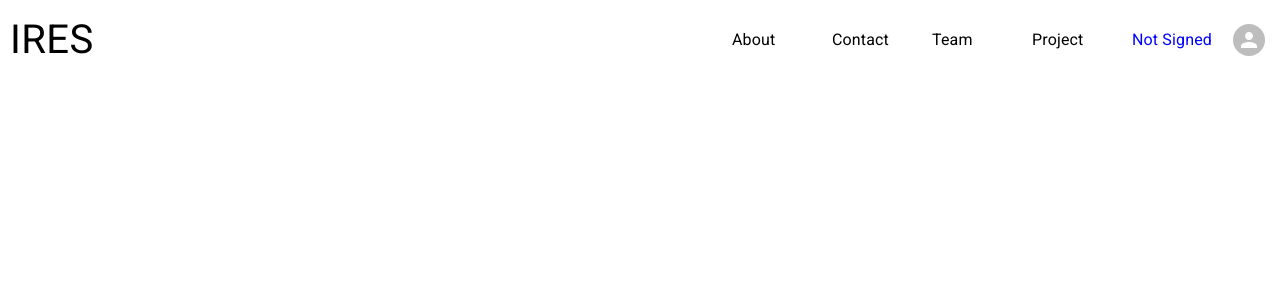
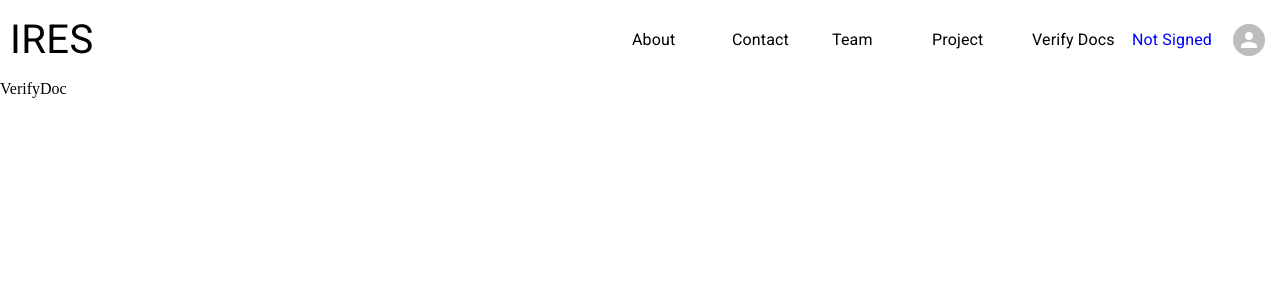
Before and after one commit to harshgupta20/i-r-e-s, a React (Create React App) app: page /verify-docs in a window 1280 px wide. Shown: the top 300 px of the page. Built offline with nearby package versions, Linux system fonts and the light colour scheme; no server answers.

Commit message:
Verify Docs file created

```diff
--- a/src/App.jsx
+++ b/src/App.jsx
@@ -16,6 +16,7 @@ import {auth} from "./config/Firebase";
 import { useAuthState } from 'react-firebase-hooks/auth';
 
 import { createTheme, ThemeProvider } from '@mui/material/styles';
+import VerifyDoc from './pages/VerifyDoc';
 
 
 const App = () => {
@@ -51,6 +52,7 @@ const App = () => {
             <Route path="/" element={<Home />} />
             <Route path="/about" element={<About />} />
             <Route path="/contact" element={<Contact />} />
+            <Route path="/verify-docs" element={<VerifyDoc />} />
             <Route path="/team" element={<Team />} />
             <Route path="/project" element={<Project />} />
             <Route path='my-account' element={user ? <MyAccount /> : <Navigate to='/'/>}>
--- a/src/components/Navbar.jsx
+++ b/src/components/Navbar.jsx
@@ -101,6 +101,9 @@ export default function Navbar() {
     </Link>
     <Link  style={{textDecoration:'none', color:'black'}}  to="project">
           <Typography sx={{ minWidth: 100 }}>Project</Typography>
+    </Link>
+    <Link  style={{textDecoration:'none', color:'black'}}  to="verify-docs">
+          <Typography sx={{ minWidth: 100 }}>Verify Docs</Typography>
     </Link>
           <Typography sx={{ maxWidth: 100, color:'blue'}}>{user ? user?.displayName : "Not Signed"}</Typography>
           <Tooltip title="Account settings">
--- a/src/pages/MyAccount.jsx
+++ b/src/pages/MyAccount.jsx
@@ -1,13 +1,11 @@
 import "../styles/MyAccount.css";
 
-import { auth } from '../config/Firebase';
-import { useAuthState } from 'react-firebase-hooks/auth';
 import UserProfile from './UserProfile';
 import UploadDocs from './UploadDocs';
 import History from './History';
 import PersonalDetail from "./PersonalDetail";
 
-import React from "react"
+import React, { useEffect } from "react"
 import PropTypes from 'prop-types';
 import Tabs from '@mui/material/Tabs';
 import Tab from '@mui/material/Tab';
@@ -16,6 +14,10 @@ import Box from '@mui/material/Box';
 import Contact from "./common/Contact";
 import HelpCenter from "./HelpCenter";
 
+
+import { auth, db } from '../config/Firebase';
+import { useAuthState } from 'react-firebase-hooks/auth';
+import { doc, getDoc} from "firebase/firestore";
 
 
 function TabPanel(props) {
@@ -57,22 +59,34 @@ const MyAccount = () => {
     const [user] = useAuthState(auth);
 
     const [value, setValue] = React.useState(0);
-
     const handleChange = (event, newValue) => {
         setValue(newValue);
     };
 
 
+    // ----------------------------------------------------------------
+    var userDataVar = {};
+    const gettingUserData = async () => {
+        const userData = await getDoc(doc(db, "users", user.uid));
+        userDataVar = userData.data();
+        console.log(userDataVar);
+    }
+
+    useEffect(()=> {
+        gettingUserData();
+    },[])
+// -------------------------------------------------------------------------------
+
     return (
         <>
             <div id='ma-main'>
                 <Typography fontSize={30} textAlign='center'>Welcome {user?.displayName} &#128522;
-</Typography>
+                </Typography>
 
-                <Box style={{ margin:'20px'}}
+                <Box style={{ margin: '20px' }}
                     sx={{ flexGrow: 1, bgcolor: 'background.paper', display: 'flex', height: 624 }}
                 >
-                    <Tabs style={{ margin:'20px'}}
+                    <Tabs style={{ margin: '20px' }}
                         orientation="vertical"
                         variant="scrollable"
                         value={value}
@@ -80,31 +94,31 @@ const MyAccount = () => {
                         aria-label="Vertical tabs example"
                         sx={{ borderRight: 1, borderColor: 'divider' }}
                     >
-                        <Tab style={{ padding:'30px'}} label="Profile" {...a11yProps(0)} />
-                        <Tab style={{ padding:'30px'}} label="Upload Documents" {...a11yProps(1)} />
-                        <Tab style={{ padding:'30px'}} label="History" {...a11yProps(2)} />
-                        <Tab style={{ padding:'30px'}} label="Contact" {...a11yProps(3)} />
-                        <Tab style={{ padding:'30px'}} label="Personal Information" {...a11yProps(4)} />
-                        <Tab style={{ padding:'30px'}} label="Help Center" {...a11yProps(5)} />
+                        <Tab style={{ padding: '30px' }} label="Profile" {...a11yProps(0)} />
+                        <Tab style={{ padding: '30px' }} label="Upload Documents" {...a11yProps(1)} />
+                        <Tab style={{ padding: '30px' }} label="History" {...a11yProps(2)} />
+                        <Tab style={{ padding: '30px' }} label="Contact" {...a11yProps(3)} />
+                        <Tab style={{ padding: '30px' }} label="Personal Information" {...a11yProps(4)} />
+                        <Tab style={{ padding: '30px' }} label="Help Center" {...a11yProps(5)} />
                         {/* <Tab label="Item Seven" {...a11yProps(6)} /> */}
                     </Tabs>
-                    <TabPanel style={{ width:'100%'}} value={value} index={0}>
+                    <TabPanel style={{ width: '100%' }} value={value} index={0}>
                         <UserProfile />
                     </TabPanel>
-                    <TabPanel style={{ width:'100%'}} value={value} index={1}>
+                    <TabPanel style={{ width: '100%' }} value={value} index={1}>
                         <UploadDocs />
                     </TabPanel>
-                    <TabPanel style={{width:'100%'}} value={value} index={2}>
+                    <TabPanel style={{ width: '100%' }} value={value} index={2}>
                         <History />
                     </TabPanel>
-                    <TabPanel style={{width:'100%'}} value={value} index={3}>
-                        <Contact/>
+                    <TabPanel style={{ width: '100%' }} value={value} index={3}>
+                        <Contact />
                     </TabPanel>
-                    <TabPanel style={{width:'100%'}} value={value} index={4}>
-                        <PersonalDetail/>
+                    <TabPanel style={{ width: '100%' }} value={value} index={4}>
+                        <PersonalDetail />
                     </TabPanel>
-                    <TabPanel style={{width:'100%'}} value={value} index={5}>
-                        <HelpCenter/>
+                    <TabPanel style={{ width: '100%' }} value={value} index={5}>
+                        <HelpCenter />
                     </TabPanel>
                 </Box>
 
--- /dev/null
+++ b/src/pages/VerifyDoc.jsx
@@ -0,0 +1,9 @@
+import React from 'react'
+
+const VerifyDoc = () => {
+  return (
+    <div>VerifyDoc</div>
+  )
+}
+
+export default VerifyDoc
```
